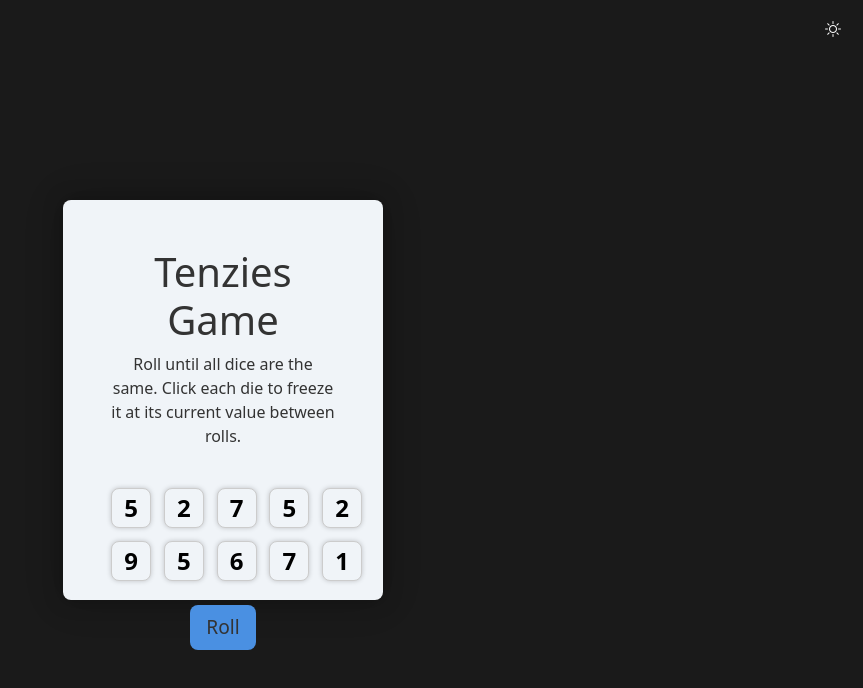
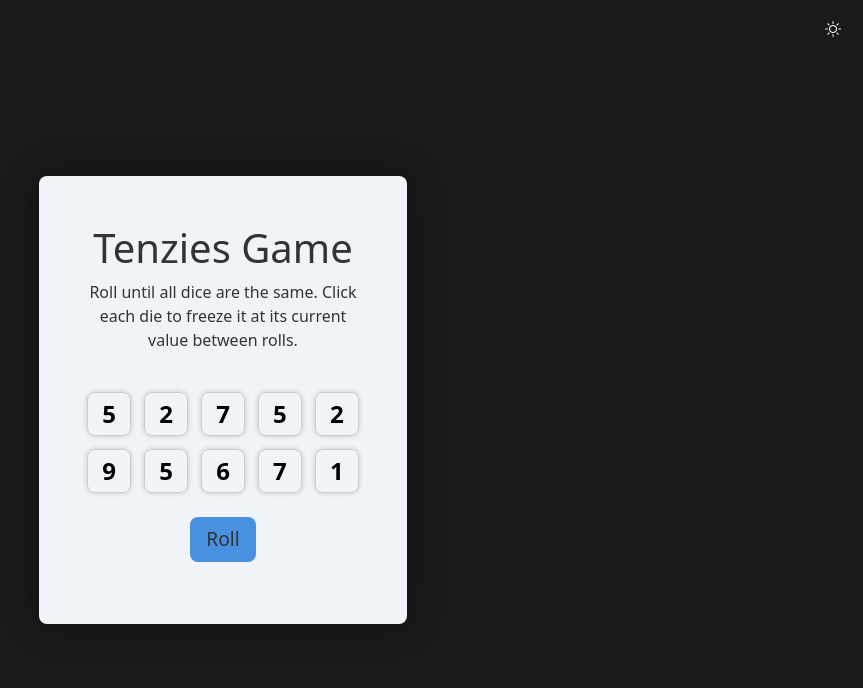
Before and after one commit to kleinalex-01/Tenzies-game, a React (Vite) app: page / in a window 1280 px wide. Shown: the top 688 px of the page, without its empty margins (417-1280 px from the left). Built offline with nearby package versions, Linux system fonts and the light colour scheme; a web font is replaced by a local one.

Commit message:
Game logic
See README.md for more

```diff
--- a/src/App.css
+++ b/src/App.css
@@ -22,8 +22,8 @@
   color: var(--text-color);
   border-radius: 0.5rem;
   box-shadow: 0 0 20px rgba(0, 0, 0, 0.25), 0 0 40px rgba(0, 0, 0, 0.15);
-  height: 25rem;
-  width: 20rem;
+  height: 28rem;
+  width: 23rem;
 }
 .rollButton {
   background-color: var(--button-color);
--- a/src/App.tsx
+++ b/src/App.tsx
@@ -1,10 +1,12 @@
 import React from 'react';
 import './App.css';
 import { useTheme } from './Context/ThemeContext';
+import { useDice } from './Context/diceContext';
 import { Dies } from './Components/Dies';
 
 export const App: React.FC = () => {
   const { theme, toggleTheme } = useTheme();
+  const { rollDice } = useDice();
 
   return (
     <>
@@ -19,13 +21,12 @@ export const App: React.FC = () => {
           <p className='text-center'>Roll until all dice are the same. Click each die to freeze it at its current value between rolls.</p>
         </div>
         <div className='diceContainer'>
-          {/* Dice components will be rendered here */}
           <div className='dice mt-4'>
             <Dies />
           </div>
         </div>
         <div className='d-flex justify-content-center align-items-center mt-4'>
-          <button className='rollButton'>Roll</button>
+          <button onClick={rollDice} className='rollButton'>Roll</button>
         </div>
       </div>
     </div>
--- a/src/Components/Dies.module.css
+++ b/src/Components/Dies.module.css
@@ -3,13 +3,11 @@
   grid-template-columns: repeat(5, 1fr);
   gap: 0.8rem;
   width: 100%;
-  max-width: 400px;
-  margin: 0 auto;
 }
 
 .diceButton {
   aspect-ratio: 1 / 1;
-  width: 100%;
+  overflow: hidden;
   font-size: 1.5rem;
   font-weight: bolder;
   border-radius: 0.5rem;
--- a/src/Components/Dies.tsx
+++ b/src/Components/Dies.tsx
@@ -1,30 +1,40 @@
 import React, { useState } from 'react';
 import styles from "./Dies.module.css";
-
-interface Die {
-    idx: number;
-    number: number;
-    isClicked: boolean;
-    isCorrect: boolean;
-    isFalse: boolean;
-}
+import { useDice } from '../Context/diceContext';
+import type { Die } from '../Context/diceContext';
 
 export const Dies: React.FC = () => {
-  const [dice, setDice] = useState<Die[]>(
-    Array.from({ length: 10 }, (_, i) => ({
-        idx: i,
-        number: Math.floor(Math.random() * 9) + 1,
-        isClicked: false,
-        isCorrect: false,
-        isFalse: false,
-    }))
-  );
+  const { dice, setDice } = useDice();
+  const [targetNumber, setTargetNumber] = useState<number | undefined>(undefined);
+
+  const handleDieClick = (die: Die, idx: number) => {
+    const isFirstClick = targetNumber === undefined;
+    const actualTargetNumber = isFirstClick ? die.number : targetNumber;
+    if (isFirstClick) setTargetNumber(actualTargetNumber);
+
+    const updatedDice = dice.map((dice, index) => {
+      if (index === idx) {
+        const isMatch = dice.number === actualTargetNumber;
+
+        return {
+          ...dice,
+          isClicked: isMatch,
+          isCorrect: isMatch,
+          isFalse: !isMatch ? true : false,
+        };
+      }
+      return dice;
+    })
+    setDice(updatedDice);
+  }
 
   return (
     <div >
       <div className={styles.diceContainer}>
-        {dice.map((die) => (
-          <button onClick={() => setDice(dice)} key={die.idx} className={`${styles.diceButton}`}>
+        {dice.map((die, idx) => (
+          <button onClick={() => handleDieClick(die, idx)} key={die.idx} className={`${styles.diceButton}`}
+                  style={{pointerEvents: die.isCorrect ? "none" : "all",
+                          backgroundColor: die.isCorrect ? "var(--success-color)" : die.isFalse ? "var(--danger-color)" : "var(--primary-color)"}}>
             {die.number}
           </button>
         ))}
--- /dev/null
+++ b/src/Context/diceContext.tsx
@@ -0,0 +1,60 @@
+import React, { createContext, useContext, useState } from 'react';
+
+export interface Die {
+    idx: number;
+    number: number;
+    isClicked: boolean;
+    isCorrect: boolean;
+    isFalse: boolean;
+}
+
+interface DiceContextType {
+  dice: Die[];
+  setDice: React.Dispatch<React.SetStateAction<Die[]>>;
+  rollDice: () => void;
+}
+
+const DiceContext = createContext<DiceContextType | undefined>(undefined);
+
+export const useDice = () => {
+    const context = useContext(DiceContext);
+    if (!context) {
+        throw new Error('useDice must be used within a DiceProvider');
+    }
+    return context;
+}
+
+export const DiceProvider: React.FC<{ children: React.ReactNode }> = ({ children }) => {
+  const [dice, setDice] = useState<Die[]>(
+    Array.from({ length: 10 }, (_, i) => ({
+        idx: i,
+        number: Math.floor(Math.random() * 9) + 1,
+        isClicked: false,
+        isCorrect: false,
+        isFalse: false,
+    }))
+  );
+
+
+  const rollDice = () => {
+    setDice((prevDice) => {
+        return prevDice.map((die) => {
+            if (!die.isClicked) {
+            return {
+                ...die,
+                number: Math.floor(Math.random() * 9) + 1,
+                isCorrect: false,
+                isFalse: false,
+            };
+            }
+            return die;
+        });
+    })
+  };
+
+  return (
+    <DiceContext.Provider value={{ dice, setDice, rollDice }}>
+      {children}
+    </DiceContext.Provider>
+  );
+};
--- a/src/main.tsx
+++ b/src/main.tsx
@@ -3,11 +3,14 @@ import { createRoot } from 'react-dom/client'
 import './index.css'
 import { App } from './App.tsx'
 import { ThemeProvider } from './Context/ThemeContext.tsx'
+import { DiceProvider } from './Context/diceContext.tsx'
 
 createRoot(document.getElementById('root')!).render(
   <ThemeProvider>
-    <StrictMode>
-      <App />
-    </StrictMode>
+    <DiceProvider>
+      <StrictMode>
+        <App />
+      </StrictMode>
+    </DiceProvider>
   </ThemeProvider>
 )
```
Also changed, not shown: 1 other file (tests, documents, lock files or other folders).
